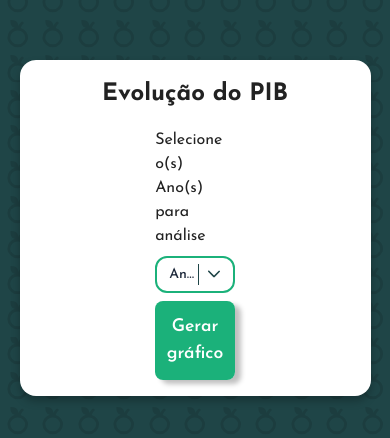
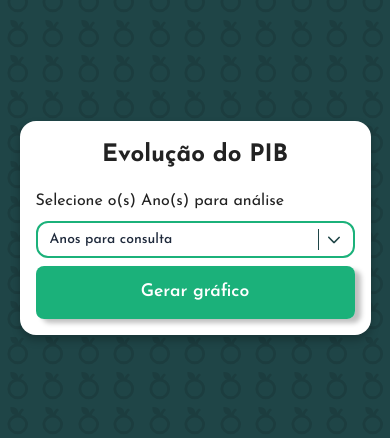
Before and after one commit to ArturMota19/ibge-graphic, a React (Vite) app in the folder frontend/: page /pib-evolution in a window 390 px wide. Shown: the part 194-632 px from the top of the page. Built offline with nearby package versions, Linux system fonts and the light colour scheme.

Commit message:
FEAT: Add responsive graph

```diff
--- a/frontend/src/pages/PibEvolution/page.module.css
+++ b/frontend/src/pages/PibEvolution/page.module.css
@@ -23,7 +23,8 @@
     background-color: #FFF;
     transition: box-shadow 1s;
     box-shadow: 0 5px 8px rgba(0, 0, 0, .25);
-    .wrapperHeaderDiv{
+
+    .wrapperHeaderDiv {
       width: 100%;
       display: flex;
       flex-direction: column;
@@ -32,7 +33,7 @@
       gap: 1rem;
     }
 
-    .wrapperForm{
+    .wrapperForm {
       display: flex;
       flex-direction: column;
       gap: .5rem;
@@ -49,6 +50,15 @@
     width: 90%;
     min-height: unset;
     padding: 1rem;
+
+    .wrapperHeaderDiv {
+      width: 100%;
+    }
+
+    .wrapperForm {
+      width: 100% !important;
+      max-width: unset;
+    }
   }
 
 }
```
